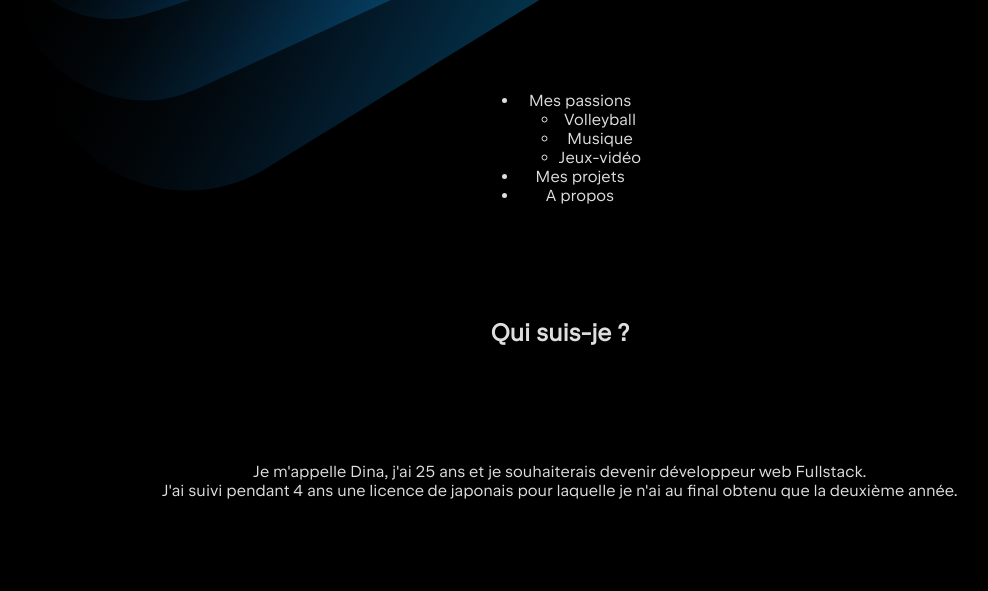
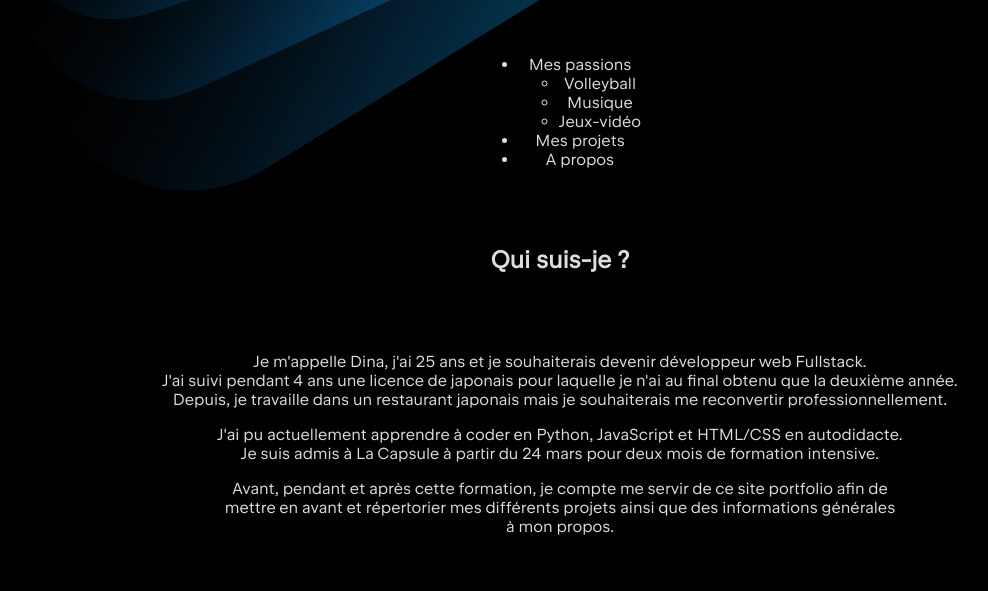
Before and after one commit to OkimaDEmba/portfolio, a website built with Vite: page portfolio.html in a window 1280 px wide. Shown: the part 81-672 px from the top of the page, without its empty margins (80-1068 px from the left). Built offline with nearby package versions, Linux system fonts and the light colour scheme.

Commit message:
Rajouté quelques lignes.

```diff
--- a/portfolio.html
+++ b/portfolio.html
@@ -33,7 +33,15 @@
     </div>
     <div class="firstparagraph">
       <p>Je m'appelle Dina, j'ai 25 ans et je souhaiterais devenir développeur web Fullstack.<br>
-        J'ai suivi pendant 4 ans une licence de japonais pour laquelle je n'ai au final obtenu que la deuxième année.</p>
+        J'ai suivi pendant 4 ans une licence de japonais pour laquelle je n'ai au final obtenu que la deuxième année.<br>
+      Depuis, je travaille dans un restaurant japonais mais je souhaiterais me reconvertir professionnellement.</p>
+      <p>J'ai pu actuellement apprendre à coder en Python, JavaScript et HTML/CSS en autodidacte.<br>
+      Je suis admis à La Capsule à partir du 24 mars pour deux mois de formation intensive.</p>
+      <p>Avant, pendant et après cette formation, je compte me servir de ce site portfolio afin de<br>
+      mettre en avant et répertorier mes différents projets ainsi que des informations générales<br>
+      à mon propos.</p>
+
+
     </div>
     <footer>
       <p><a href="mailto:dminh.public@gmail.com" target="_blank">Me contacter</a></p>
```
Also changed, not shown: style.css (+9 -2 lines).
